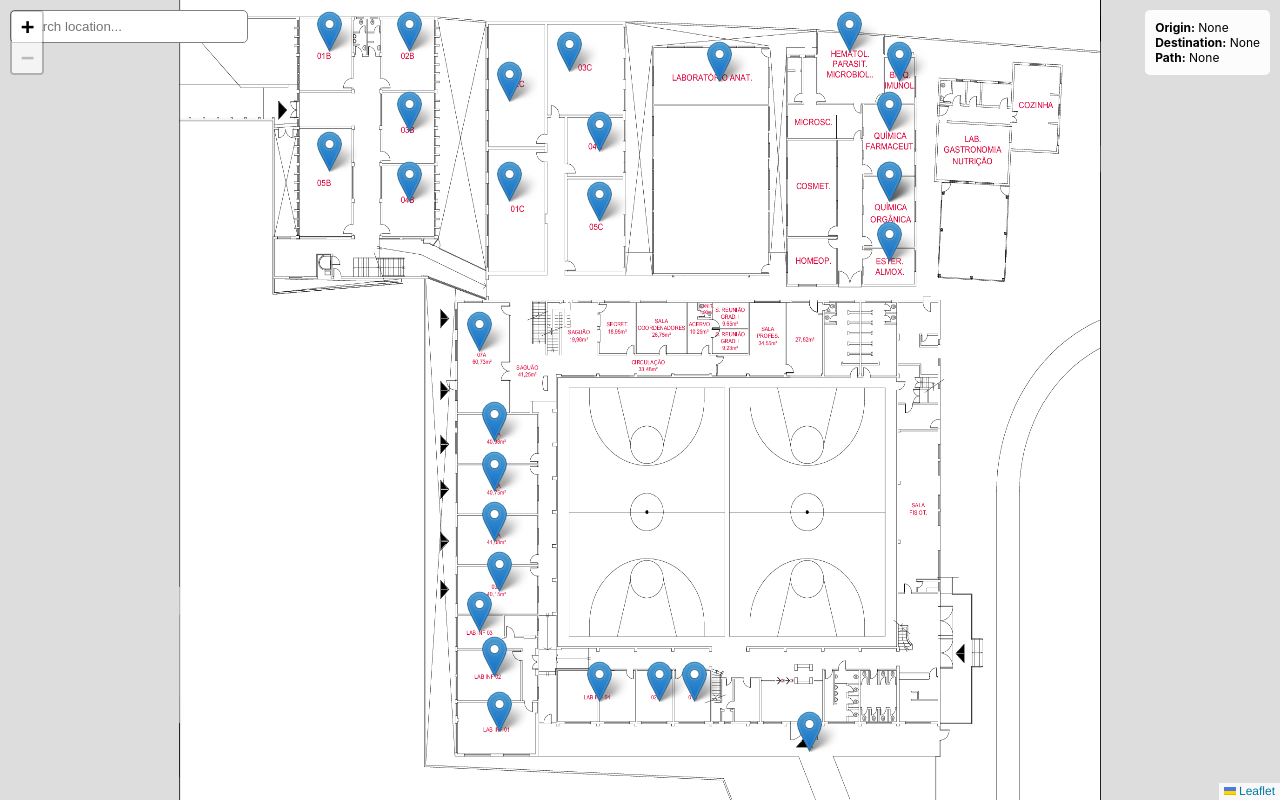
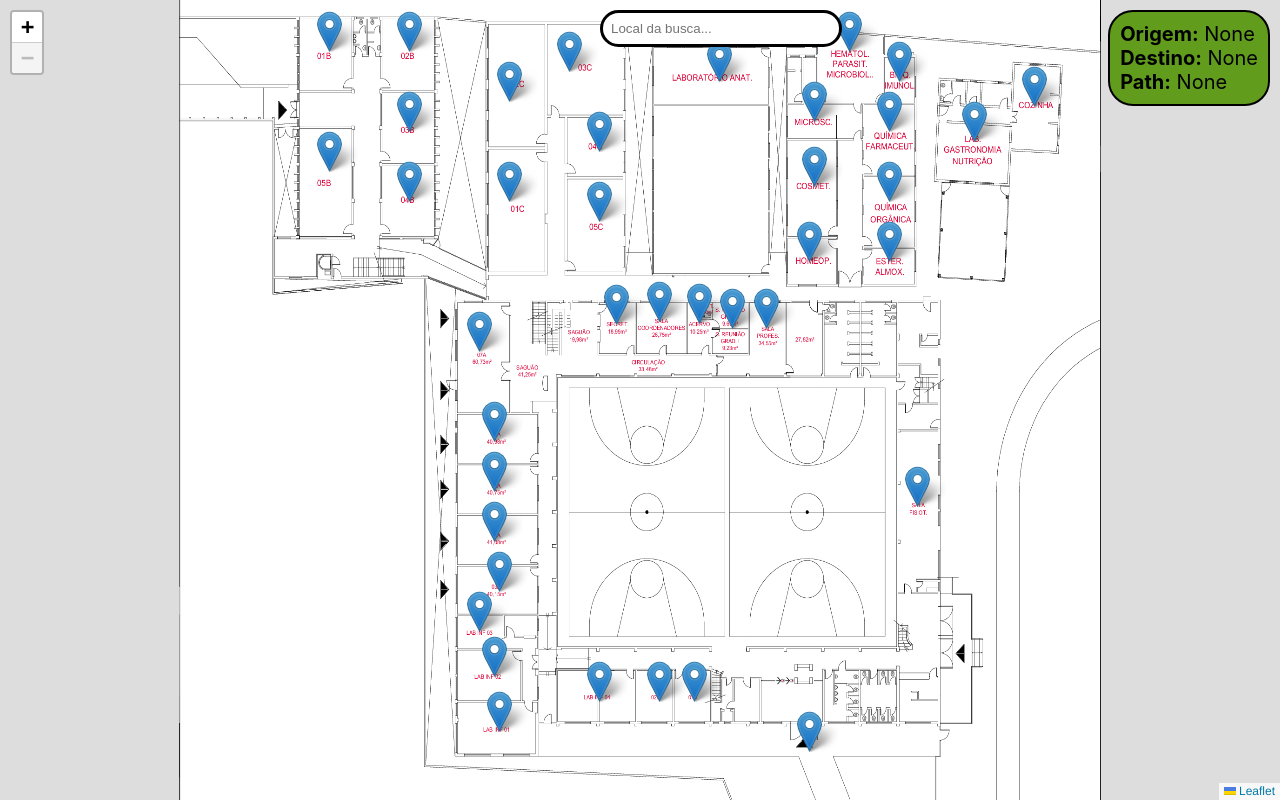
Before and after one commit to B4tpalm/GPS-URcamp, a React (Create React App) app: page / in a window 1280 px wide. Built offline with nearby package versions, Linux system fonts and the light colour scheme.

Commit message:
Add files via upload

```diff
--- a/src/App.jsx
+++ b/src/App.jsx
@@ -95,7 +95,17 @@ const points = [
   { name: "QUÍMICA FARMACEUT", coords: [670, 710], type: 'class' },
   { name: "QUÍMICA ORGÂNICA", coords: [600, 710], type: 'class' },
   { name: "ESTER. ALMOX.", coords: [540, 710], type: 'class' },
-  { name: "HOMEP.", coords: [600, 710], type: 'class' },
+  { name: "HOMEP.", coords: [540, 630], type: 'class' },
+  { name: "COSMET.", coords: [615, 635], type: 'class' },
+  { name: "MICROSC.", coords: [680, 635], type: 'class' },
+  { name: "LAB. GASTRONÔMIA NUTRIÇÃO", coords: [660, 795], type: 'class' },
+  { name: "COZINHA", coords: [695, 855], type: 'class' },
+  { name: "SECRET.", coords: [477, 437], type: 'class' },
+  { name: "SALA COORDENADORES", coords: [480, 480], type: 'class' },
+  { name: "ACERVO", coords: [478, 520], type: 'class' },
+  { name: "SALA REUNIÃO GRAD. I", coords: [473, 553], type: 'class' },
+  { name: "SALA PROFESSORES", coords: [473, 587], type: 'class' },
+  { name: "SALA FISIOTERAPIA", coords: [295, 738], type: 'class' },
 ];
 
 // Fix marker icon
@@ -212,18 +222,19 @@ export default function App() {
     <div style={{ height: '100vh', width: '100%', position: 'relative' }}>
       <input
         type="text"
-        placeholder="Search location..."
+        placeholder="Local da busca..."
         value={search}
         onChange={(e) => setSearch(e.target.value)}
         style={{
+          background: 'solid black',
           position: 'absolute',
           top: 10,
-          left: 10,
+          left: 600,
           zIndex: 1000,
           padding: '8px',
           width: '220px',
-          borderRadius: '5px',
-          border: '1px solid gray'
+          borderRadius: '25px',
+          border: '3px solid black'
         }}
       />
 
@@ -232,14 +243,14 @@ export default function App() {
           style={{
             position: 'absolute',
             top: 45,
-            left: 10,
+            left: 600,
             zIndex: 1000,
-            background: 'white',
-            border: '1px solid gray',
-            width: '220px',
+            background: 'orange',
+            border: '3px solid black',
+            width: '250px',
             maxHeight: '150px',
             overflowY: 'auto',
-            borderRadius: '5px'
+            borderRadius: '25px'
           }}
         >
           {filtered.map((p, i) => (
@@ -247,9 +258,9 @@ export default function App() {
               key={i}
               onClick={() => handleSearchSelect(p)}
               style={{
-                padding: '6px',
+                padding: '8px',
                 cursor: 'pointer',
-                borderBottom: '1px solid #eee'
+                borderBottom: '3px solid black'
               }}
             >
               {p.name}
@@ -267,13 +278,14 @@ export default function App() {
         top: 10,
         right: 10,
         zIndex: 1000,
-        background: 'rgba(255,255,255,0.9)',
+        background: 'rgba(85, 149, 8, 0.9)',
         padding: '10px',
-        borderRadius: '5px',
-        fontSize: '12px'
+        border: '2px solid black',
+        borderRadius: '25px',
+        fontSize: '20px'
       }}>
-        <div><strong>Origin:</strong> {origin ? origin.name : 'None'}</div>
-        <div><strong>Destination:</strong> {destination ? destination.name : 'None'}</div>
+        <div><strong>Origem:</strong> {origin ? origin.name : 'None'}</div>
+        <div><strong>Destino:</strong> {destination ? destination.name : 'None'}</div>
         <div><strong>Path:</strong> {pathCoords ? `${pathCoords.length} points` : 'None'}</div>
       </div>
 
@@ -296,8 +308,8 @@ export default function App() {
               Type: {point.type}<br />
               Coords: [{point.coords[0].toFixed(1)}, {point.coords[1].toFixed(1)}]<br />
               Grid: [{pixelToGrid(point.coords).join(', ')}]<br />
-              {origin?.name === point.name && <span style={{color: 'green'}}>✓ Origin</span>}<br />
-              {destination?.name === point.name && <span style={{color: 'red'}}>✓ Destination</span>}
+              {origin?.name === point.name && <span style={{color: 'green'}}>✓ Origem</span>}<br />
+              {destination?.name === point.name && <span style={{color: 'red'}}>✓ Destino</span>}
             </Popup>
           </Marker>
         ))}
@@ -305,9 +317,9 @@ export default function App() {
         {pathCoords && pathCoords.length > 0 && (
           <Polyline
             positions={pathCoords}
-            color="blue"
+            color="yellow"
             weight={4}
-            opacity={0.7}
+            opacity={1}
           />
         )}
         {origin && <FlyToLocation coords={origin.coords} />}
```
